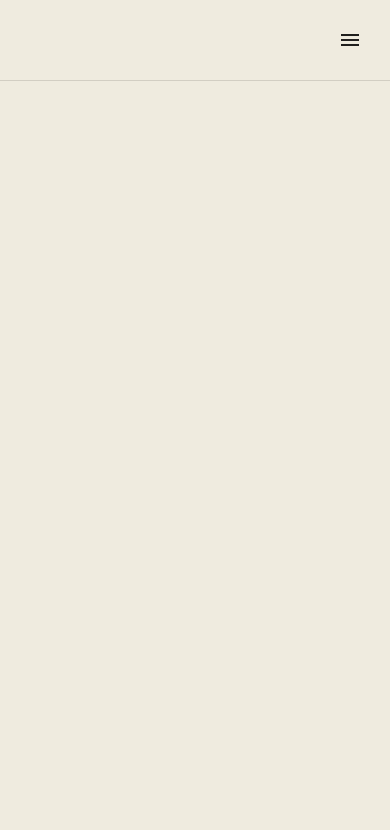
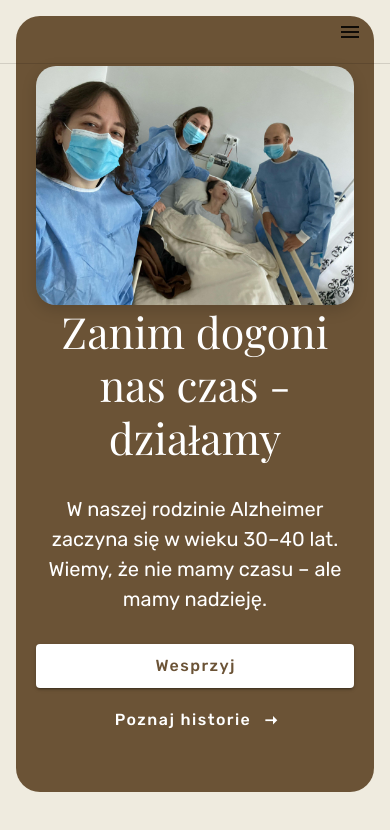
Before and after one commit to PatrykJarzynka/Memory, a Vue app: page / in a window 390 px wide. Shown: the top 830 px of the page. Built offline with nearby package versions, Linux system fonts and the light colour scheme; a small style sheet from the web is missing; a web font is replaced by a local one.

Commit message:
Changes in responsiveness for hero section

```diff
--- a/src/components/Header.vue
+++ b/src/components/Header.vue
@@ -63,7 +63,6 @@
     color="transparent"
     flat
     class="header"
-    height="auto"
   >
     <v-container class="header-container">
       <v-row
@@ -156,6 +155,9 @@
 }
 
 .header-container {
+  display: flex;
+  align-items: center;
+  height: 100%;
   border-bottom: thin solid rgba(var(--v-border-color), var(--v-border-opacity));
 }
 
--- a/src/components/Hero.vue
+++ b/src/components/Hero.vue
@@ -1,35 +1,17 @@
 <script setup lang="ts">
-  const wordBank = ["wspomnienia", "przyszłość", "młodość", "czas", "bliskich"]
-  const currentWordIndex = ref<number>(0)
+import {useDisplay} from "vuetify/framework";
 
-  // const visible = ref(true)
-  // const currentWord = computed(() => wordBank[currentWordIndex.value])
-  //
-  // onMounted(() => {
-  //   setInterval(() => {
-  //     visible.value = false
-  //     setTimeout(() => {
-  //       currentWordIndex.value = (currentWordIndex.value + 1) % wordBank.length
-  //       visible.value = true
-  //     }, 800) // czas na animację "wyjścia"
-  //   }, 2800) // 1 sekunda widoczne + 0.3s animacji
-  // })
+const { md, lg, xl, xxl } = useDisplay()
 </script>
 
 <template>
   <div class="hero-container">
-    <v-row
-      no-gutters
-      class="h-100 hero-main-row"
-    >
-      <v-col class="d-flex align-center">
-        <div class="hero-left-column-wrapper">
-          <div class="hero-text-container">
-            <h1 class="hero-title">Zanim dogoni nas czas - działamy</h1>
+    <v-row v-if="md || lg || xl || xxl">
+      <v-col>
+        <div class="hero-content">
+          <h1 class="hero-title">Zanim dogoni nas czas - działamy</h1>
 
-            <p class="hero-description">W naszej rodzinie Alzheimer zaczyna się w wieku 30–40 lat.
-              Wiemy, że nie mamy czasu – ale mamy nadzieję.</p>
-          </div>
+          <p class="hero-description">W naszej rodzinie Alzheimer zaczyna się w wieku 30–40 lat. Wiemy, że nie mamy czasu – ale mamy nadzieję.</p>
 
           <div class="hero-action-buttons">
             <v-btn
@@ -54,23 +36,82 @@
         </div>
       </v-col>
 
-      <v-col class="h-100">
-        <v-row
-          no-gutters
-          class="ga-5 h-100"
-        >
-          <v-col class="d-flex flex-column ga-5 h-100">
-            <v-img src="/images/hero-img-h1.jfif" class="grid-item" aspect-ratio="2" cover/>
-            <v-img src="/images/hero-img-v1.jfif" class="grid-item tall" aspect-ratio="1" cover/>
-          </v-col>
-
-          <v-col class="d-flex flex-column ga-5 my-8">
-            <v-img src="/images/hero-img-v2.jfif" class="grid-item" aspect-ratio="0.8" cover/>
-            <v-img src="/images/hero-img-h2.jfif" class="grid-item tall" aspect-ratio="2" cover/>
-          </v-col>
-        </v-row>
+      <v-col>
+        <v-img src="/images/hero-img-h1.jfif" class="hero-image" cover/>
       </v-col>
     </v-row>
+
+    <div v-else>
+      <v-img src="/images/hero-img-h1.jfif" class="hero-image" cover/>
+
+      <div class="hero-content">
+        <h1 class="hero-title">Zanim dogoni nas czas - działamy</h1>
+
+        <p class="hero-description">W naszej rodzinie Alzheimer zaczyna się w wieku 30–40 lat. Wiemy, że nie mamy czasu – ale mamy nadzieję.</p>
+
+        <div class="hero-action-buttons">
+          <v-btn
+            size="large"
+            class="hero-button"
+          >
+            Wesprzyj
+          </v-btn>
+
+          <v-btn
+            variant="text"
+            size="large"
+            class="hero-button--flat"
+          >
+            Poznaj historie
+
+            <template #append>
+              <v-icon class="pt-1" icon="mdi-arrow-right-thin"/>
+            </template>
+          </v-btn>
+        </div>
+      </div>
+    </div>
+
+        <!--    <v-row-->
+<!--      no-gutters-->
+<!--      class="h-100 hero-main-row"-->
+<!--    >-->
+<!--      <v-col class="d-flex align-center">-->
+<!--        <div class="hero-left-column-wrapper">-->
+<!--          <div class="hero-text-container">-->
+<!--            <h1 class="hero-title">Zanim dogoni nas czas - działamy</h1>-->
+
+<!--            <p class="hero-description">W naszej rodzinie Alzheimer zaczyna się w wieku 30–40 lat.-->
+<!--              Wiemy, że nie mamy czasu – ale mamy nadzieję.</p>-->
+<!--          </div>-->
+
+<!--          <div class="hero-action-buttons">-->
+<!--            <v-btn-->
+<!--              size="large"-->
+<!--              class="hero-button"-->
+<!--            >-->
+<!--              Wesprzyj-->
+<!--            </v-btn>-->
+
+<!--            <v-btn-->
+<!--              variant="text"-->
+<!--              size="large"-->
+<!--              class="hero-button&#45;&#45;flat"-->
+<!--            >-->
+<!--              Poznaj historie-->
+
+<!--              <template #append>-->
+<!--                <v-icon class="pt-1" icon="mdi-arrow-right-thin"/>-->
+<!--              </template>-->
+<!--            </v-btn>-->
+<!--          </div>-->
+<!--        </div>-->
+<!--      </v-col>-->
+
+<!--      <v-col class="h-100">-->
+<!--        <v-img src="/images/hero-img-h1.jfif" class="grid-item" aspect-ratio="1" cover/>-->
+<!--      </v-col>-->
+<!--    </v-row>-->
   </div>
 
   <!--    <div class="py-15 d-flex flex-column align-center">-->
@@ -104,9 +145,17 @@
 .hero-container {
   background-color: rgb(var(--v-theme-primary));
   width: 100%;
-  height: 80%;
   border-radius: 24px;
-  padding: 50px 120px;
+  padding: 50px 20px;
+  display: flex;
+  flex-direction: column;
+  row-gap: 30px;
+  text-align: center;
+  align-items: center;
+
+  @media only screen and (width > 500px) {
+    padding: 50px 60px;
+  }
 }
 
 .hero-main-row {
@@ -125,34 +174,58 @@
   row-gap: 15px;
 }
 
+.hero-content {
+  display: flex;
+  flex-direction: column;
+  row-gap: 30px;
+
+  @media only screen and (700px < width < 960px) {
+    padding-inline: 95px;
+  }
+
+  @media only screen and (width > 700px) {
+    padding-inline: 60px;
+  }
+}
+
 .hero-title {
   color: white;
-  font-size: 67px;
+  font-size: 43px;
   font-weight: 100;
-  line-height: 85px;
+  line-height: 53px;
   font-family: Playfair Display, serif;
 }
 
 .hero-description {
   color: white;
   font-size: 20px;
+  font-family: Rubik, "sans-serif";
 }
 
 .hero-text {
-  font-size: 60px;
-  font-weight: bold;
-  color: rgb(var(--v-theme-primary));
+  display: flex;
+  flex-direction: column;
   text-align: center;
+  row-gap: 20px;
 }
 
 .hero-action-buttons {
   display: flex;
-  column-gap: 30px;
+  flex-direction: column;
+  row-gap: 10px;
+
+  @media only screen and (width > 700px) {
+    flex-direction: row;
+    justify-content: center;
+    column-gap: 30px;
+  }
 }
 
 .hero-button {
   text-transform: none;
   color: rgb(var(--v-theme-primary));
+  font-weight: 500;
+  font-family: Rubik, "sans-serif";
 
   &--flat {
     @extend .hero-button;
@@ -160,19 +233,16 @@
   }
 }
 
-.grid-item {
+.hero-image {
   border-radius: 20px;
-  overflow: hidden;
   box-shadow: 0 5px 15px rgba(0,0,0,0.15);
+  width: 100%;
+
+  @media only screen and (width > 700px) {
+    max-width: 460px;
+  }
 }
 
-.tall {
-  grid-row: span 2;
-}
-
-.wide {
-  grid-column: span 2;
-}
 
 .highlighted-word-container {
   position: relative;
@@ -214,30 +284,5 @@
   opacity: 1;
 }
 
-/* Wejście z góry */
-.slide-enter-from {
-  transform: translate(-50%, -150%);
-  opacity: 0;
-}
-.slide-enter-active {
-  transition: all 0.8s ease;
-}
-.slide-enter-to {
-  transform: translate(-50%, -50%);
-  opacity: 1;
-}
-
-/* Wyjście w dół */
-.slide-leave-from {
-  transform: translate(-50%, -50%);
-  opacity: 1;
-}
-.slide-leave-active {
-  transition: all 0.8s ease;
-}
-.slide-leave-to {
-  transform: translate(-50%, 150%);
-  opacity: 0;
-}
 
 </style>
--- a/src/pages/index.vue
+++ b/src/pages/index.vue
@@ -1,7 +1,7 @@
 <template>
-<!--  <v-container class="main-container h-100">-->
-<!--    <Hero/>-->
-<!--  </v-container>-->
+  <v-container class="main-container h-100">
+    <Hero/>
+  </v-container>
 </template>
 
 <script lang="ts" setup>
```
